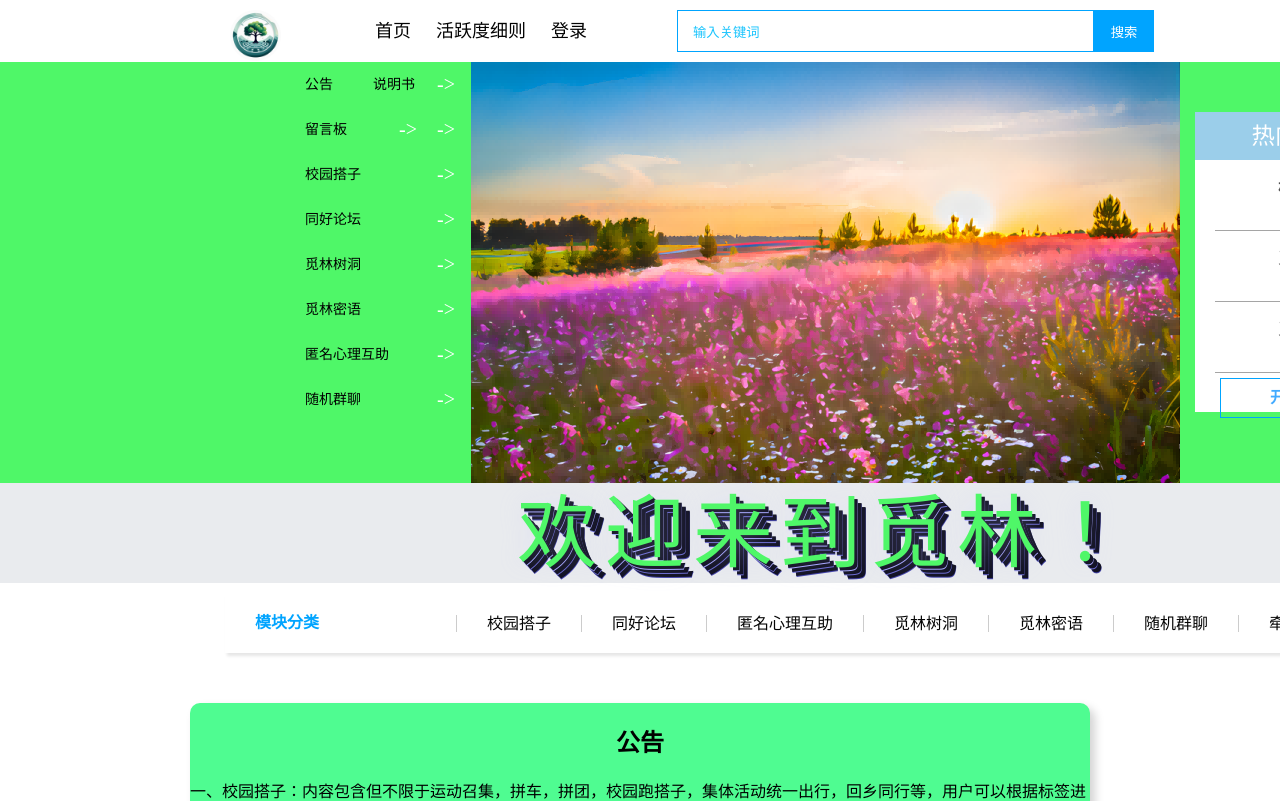
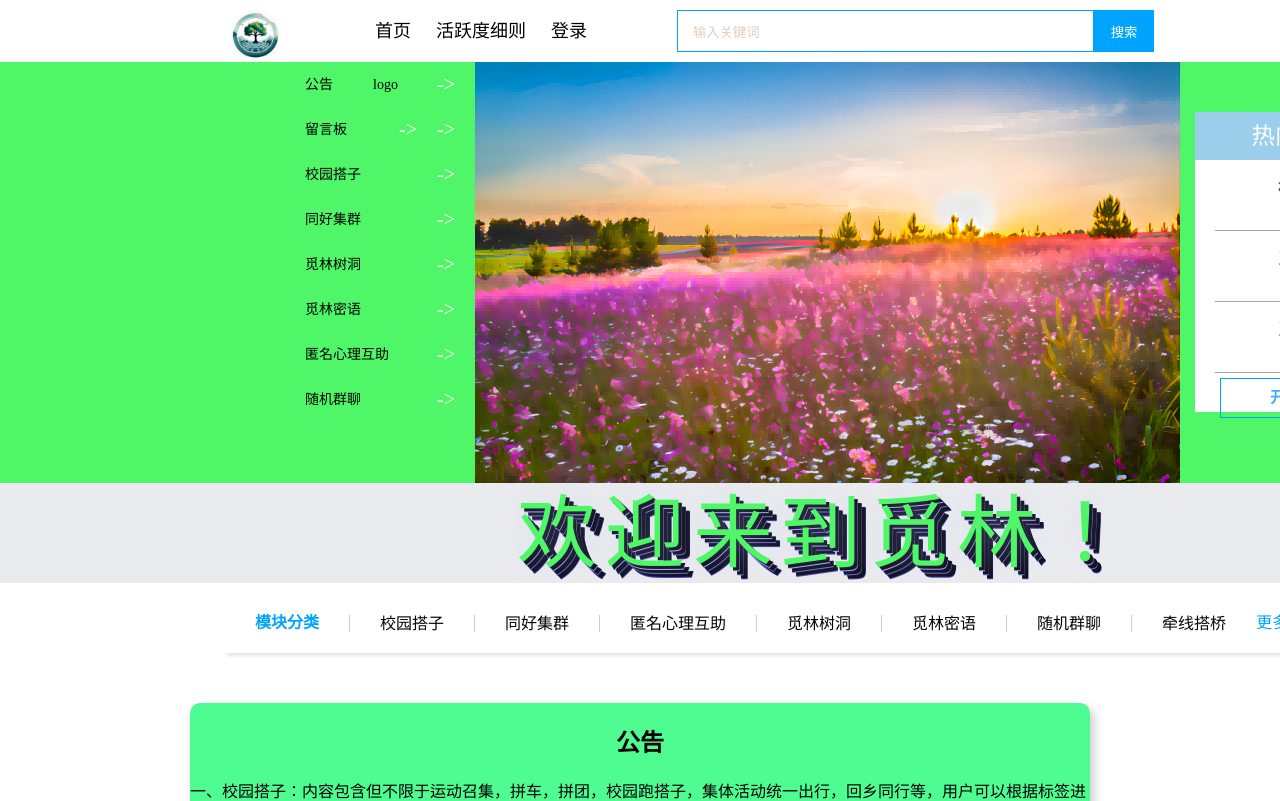
Before and after one commit to lisikuan/milin-http-css, a website: page gg.html in a window 1280 px wide. Shown: the top 801 px of the page. Drawn offline with Linux system fonts and the light colour scheme.

Commit message:
Update gg.html

```diff
--- a/gg.html
+++ b/gg.html
@@ -6,9 +6,9 @@
     <meta http-equiv="X-UA-Compatible" content="IE=edge">
     <meta name="viewport" content="width=device-width,initial-scale=1.0">
     <title>公告</title>
-    <link rel="stylesheet" href="gg.css">
     <link rel="stylesheet" href="header.css">
     <link rel="stylesheet" href="footer.css">
+    <link rel="stylesheet" href="gg.css">
 </head>
 <body>
     <div class="main">
@@ -55,7 +55,7 @@
 
 
                     <li>
-                        <a href="">说明书</a>
+                        <a href="logo.html">logo</a>
                         <span> -> </span>
                     </li>
  <li>
@@ -68,7 +68,7 @@
                     </li>
 
                     <li>
-                        <a href="forum.html">同好论坛</a>
+                        <a href="group.html">同好集群</a>
                         <span> -> </span>
                     </li>
 
@@ -129,7 +129,7 @@
                 <a href="company.html">校园搭子</a>
             </li>
             <li>
-                <a href="forum.html">同好论坛</a>
+                <a href="group.html">同好集群</a>
             </li>
             <li>
                 <a href="help.html">匿名心理互助</a>
```
